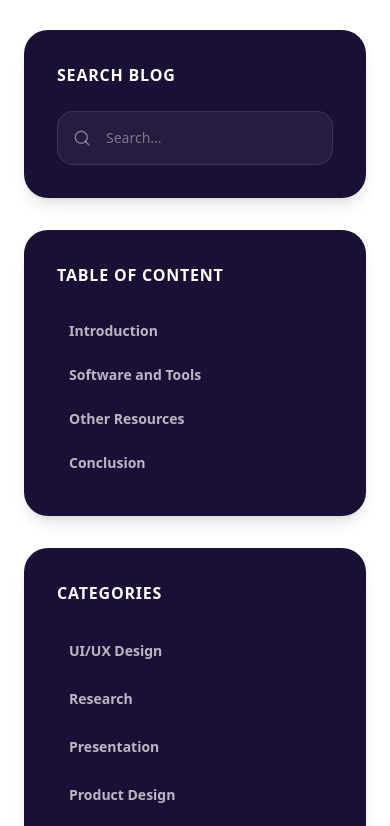
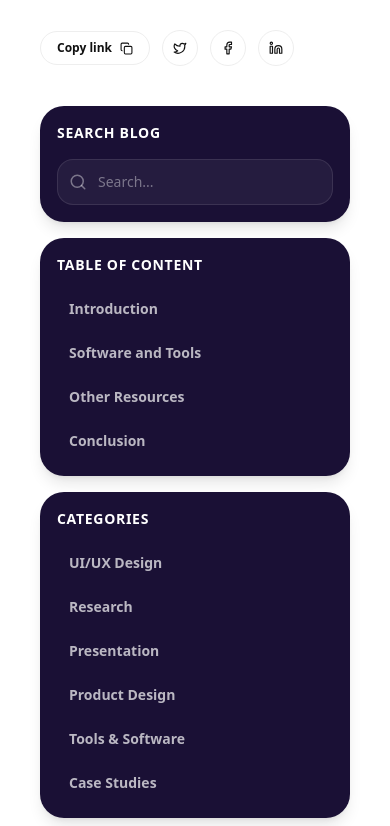
Before and after one commit to Maheen84/Odho-s-Solutions-biztech, a React (Vite) app: page /blog/api-stack in a window 390 px wide. Shown: the part 3818-4644 px from the top of the page. Built offline with nearby package versions, Linux system fonts and the light colour scheme.

Commit message:
fix: responsive layout for Home, BlogDetail, Footer and app overflow

```diff
--- a/src/App.tsx
+++ b/src/App.tsx
@@ -24,7 +24,7 @@ export default function App() {
   return (
     <Router>
       <ScrollToTop />
-      <div className="relative flex flex-col min-h-screen">
+      <div className="relative flex flex-col min-h-screen overflow-x-hidden">
         {/* Global Watermark */}
         <div className="fixed inset-0 pointer-events-none z-[9999] flex items-center justify-center overflow-hidden mix-blend-multiply">
           <span className="text-[4vw] md:text-[5vw] font-black text-black opacity-10 whitespace-nowrap -rotate-12 select-none">
--- a/src/components/layout/Footer.tsx
+++ b/src/components/layout/Footer.tsx
@@ -58,7 +58,7 @@ export default function Footer() {
       <div className="footer-bottom">
         <div className="footer-bottom-top">
           <span>© DHo's Solution Ltd 2026</span>
-          <div style={{ display: 'flex', gap: '16px' }}>
+          <div className="footer-bottom-links">
             <a href="#">Web Design</a>
             <span>|</span>
             <a href="#">Privacy Policy</a>
--- a/src/index.css
+++ b/src/index.css
@@ -298,24 +298,25 @@
     @apply static flex justify-center text-center mt-4 mb-6 w-full;
   }
 }
-.footer-grid { @apply grid grid-cols-1 sm:grid-cols-2 lg:grid-cols-4 gap-12 px-6 md:px-20 pb-16 md:pl-32 mt-10 md:mt-[60px]; }
-.footer-cta h3 { @apply text-[22px] font-bold text-[#111] mb-5 leading-[1.3] normal-case; }
+.footer-grid { @apply grid grid-cols-2 lg:grid-cols-4 gap-6 px-4 md:px-8 lg:px-16 pb-10 md:pb-16 mt-8; }
+.footer-cta h3 { @apply text-[22px] font-bold text-[#111] mb-4 leading-[1.3] normal-case; }
 .footer-btn { @apply bg-[#1a1a2e] text-white rounded-[50px] p-[11px_24px] text-[13px] font-semibold inline-flex items-center gap-2 cursor-pointer transition hover:bg-[#2e2e50] w-auto; }
 @media (max-width: 768px) {
-  .footer-grid { @apply grid-cols-1 gap-8 px-6 pb-10 md:px-20 md:pl-32; }
+  .footer-grid { @apply grid-cols-2 gap-6 px-4 pb-8; }
   .footer-socials { @apply justify-center flex-row flex-wrap p-4 mb-0; }
-  .footer-bottom { @apply px-6 text-center; }
-  .footer-bottom-top { @apply flex-col gap-3; }
+  .footer-bottom { @apply px-4 text-center; }
+  .footer-bottom-top { @apply flex-col items-center text-center gap-2; }
   .footer-cta h3 { @apply text-[20px]; }
 }
-.footer-col-label { @apply text-[11px] text-[#999] uppercase tracking-[2px] mb-[18px]; }
-.footer-col a { @apply block text-[13px] text-[#444] mb-[12px] transition hover:text-[#E8345A]; }
+.footer-col-label { @apply text-[11px] text-[#999] uppercase tracking-[2px] mb-[12px]; }
+.footer-col a { @apply block text-[13px] text-[#444] mb-[10px] transition hover:text-[#E8345A]; }
 .new-badge { @apply bg-[#E8345A] text-white text-[9px] font-bold p-[2px_6px] rounded-[4px] ml-[6px] align-middle; }
-.footer-contact-item { @apply flex items-start gap-2.5 text-[13px] text-[#444] mb-[12px]; }
+.footer-contact-item { @apply flex items-start gap-2.5 text-[13px] text-[#444] mb-[10px]; }
 .footer-contact-item svg { @apply text-[#E8345A] mt-[2px] flex-none; }
-.footer-tagline { @apply text-[clamp(32px,5vw,60px)] font-normal italic text-[#E8345A] leading-[1.2] text-center w-full mt-10; }
-.footer-bottom { @apply flex flex-col gap-3 border-t border-[#eee] mt-8 p-4 px-6 md:px-20 text-[12px] text-[#aaa] text-center md:text-left; }
-.footer-bottom-top { @apply flex flex-col md:flex-row justify-between items-center gap-4; }
+.footer-tagline { @apply text-[8vw] lg:text-[80px] font-normal italic text-[#E8345A] leading-[1.1] text-center w-full mt-8; }
+.footer-bottom { @apply flex flex-col items-center text-center gap-2 border-t border-[#eee] mt-8 p-4 px-4 md:px-8 lg:px-16 text-[12px] text-[#aaa]; }
+.footer-bottom-top { @apply flex flex-col md:flex-row justify-between items-center gap-3 w-full; }
+.footer-bottom-links { @apply flex flex-wrap justify-center items-center gap-3 text-[#aaa]; }
 .footer-bottom a { @apply text-[#aaa] transition hover:text-[#E8345A]; }
 
 .about-content {
--- a/src/pages/BlogDetail.tsx
+++ b/src/pages/BlogDetail.tsx
@@ -15,12 +15,12 @@ export default function BlogDetail() {
       />
 
       {/* Article Section */}
-      <section className="py-20 bg-white">
+      <section className="py-12 bg-white px-4 md:px-8 lg:px-16">
         <div className="container">
-          <div className="grid grid-cols-1 md:grid-cols-12 gap-12 items-start">
+          <div className="grid grid-cols-1 gap-10 lg:grid-cols-[1fr_320px] items-start">
 
             {/* Left Content */}
-            <div className="md:col-span-8">
+            <div>
               <article className="blog-article">
                 <div className="text-center mb-10">
                   <time className="block text-[#e91e8c] font-extrabold text-xs uppercase tracking-[0.2em] mb-4">
@@ -124,40 +124,40 @@ export default function BlogDetail() {
             </div>
 
             {/* Sidebar */}
-            <div className="md:col-span-4 space-y-8 md:sticky md:top-24">
+            <div className="space-y-4 lg:space-y-8">
                {/* Search */}
-               <div className="p-8 bg-[#1a1035] border border-transparent rounded-[24px] shadow-lg text-white">
-                 <h3 className="text-base font-bold mb-6 text-white uppercase tracking-wider">Search Blog</h3>
+               <div className="p-4 lg:p-6 bg-[#1a1035] border border-transparent rounded-[24px] shadow-lg text-white">
+                 <h3 className="text-sm font-bold mb-4 text-white uppercase tracking-wider">Search Blog</h3>
                  <div className="relative">
                    <input
                      type="text"
                      placeholder="Search..."
-                     className="w-full pl-12 pr-6 py-4 bg-white/5 rounded-[16px] border border-white/10 focus:border-primary outline-none transition-all text-sm text-white placeholder-white/40"
+                     className="w-full pl-10 pr-4 py-3 bg-white/5 rounded-[16px] border border-white/10 focus:border-primary outline-none transition-all text-sm text-white placeholder-white/40"
                    />
-                   <Search className="absolute left-4 top-1/2 -translate-y-1/2 text-white/40" size={18} />
+                   <Search className="absolute left-3 top-1/2 -translate-y-1/2 text-white/40" size={18} />
                  </div>
                </div>
 
                {/* Table of Content */}
-               <div className="p-8 bg-[#1a1035] border border-transparent rounded-[24px] shadow-lg text-white">
-                 <h3 className="text-base font-bold mb-6 text-white uppercase tracking-wider">Table Of Content</h3>
-                 <nav className="flex flex-col gap-1">
-                    <a href="#introduction" onClick={(e) => { e.preventDefault(); document.getElementById('introduction')?.scrollIntoView({behavior: 'smooth'}) }} className="block py-2.5 px-3 rounded-[12px] text-sm font-semibold text-white/70 hover:text-white hover:bg-white/5 transition-colors">Introduction</a>
-                    <a href="#software" onClick={(e) => { e.preventDefault(); document.getElementById('software')?.scrollIntoView({behavior: 'smooth'}) }} className="block py-2.5 px-3 rounded-[12px] text-sm font-semibold text-white/70 hover:text-white hover:bg-white/5 transition-colors">Software and Tools</a>
-                    <a href="#resources" onClick={(e) => { e.preventDefault(); document.getElementById('resources')?.scrollIntoView({behavior: 'smooth'}) }} className="block py-2.5 px-3 rounded-[12px] text-sm font-semibold text-white/70 hover:text-white hover:bg-white/5 transition-colors">Other Resources</a>
-                    <a href="#conclusion" onClick={(e) => { e.preventDefault(); document.getElementById('conclusion')?.scrollIntoView({behavior: 'smooth'}) }} className="block py-2.5 px-3 rounded-[12px] text-sm font-semibold text-white/70 hover:text-white hover:bg-white/5 transition-colors">Conclusion</a>
+               <div className="p-4 lg:p-6 bg-[#1a1035] border border-transparent rounded-[24px] shadow-lg text-white">
+                 <h3 className="text-sm font-bold mb-4 text-white uppercase tracking-wider">Table Of Content</h3>
+                 <nav className="flex flex-col gap-2">
+                    <a href="#introduction" onClick={(e) => { e.preventDefault(); document.getElementById('introduction')?.scrollIntoView({behavior: 'smooth'}) }} className="block py-2 px-3 rounded-[12px] text-sm font-semibold text-white/70 hover:text-white hover:bg-white/5 transition-colors">Introduction</a>
+                    <a href="#software" onClick={(e) => { e.preventDefault(); document.getElementById('software')?.scrollIntoView({behavior: 'smooth'}) }} className="block py-2 px-3 rounded-[12px] text-sm font-semibold text-white/70 hover:text-white hover:bg-white/5 transition-colors">Software and Tools</a>
+                    <a href="#resources" onClick={(e) => { e.preventDefault(); document.getElementById('resources')?.scrollIntoView({behavior: 'smooth'}) }} className="block py-2 px-3 rounded-[12px] text-sm font-semibold text-white/70 hover:text-white hover:bg-white/5 transition-colors">Other Resources</a>
+                    <a href="#conclusion" onClick={(e) => { e.preventDefault(); document.getElementById('conclusion')?.scrollIntoView({behavior: 'smooth'}) }} className="block py-2 px-3 rounded-[12px] text-sm font-semibold text-white/70 hover:text-white hover:bg-white/5 transition-colors">Conclusion</a>
                  </nav>
                </div>
 
                {/* Categories */}
-               <div className="p-8 bg-[#1a1035] border border-transparent rounded-[24px] shadow-lg text-white">
-                 <h3 className="text-base font-bold mb-6 text-white uppercase tracking-wider">Categories</h3>
-                 <div className="space-y-1">
+               <div className="p-4 lg:p-6 bg-[#1a1035] border border-transparent rounded-[24px] shadow-lg text-white">
+                 <h3 className="text-sm font-bold mb-4 text-white uppercase tracking-wider">Categories</h3>
+                 <div className="space-y-2">
                    {["UI/UX Design", "Research", "Presentation", "Product Design", "Tools & Software", "Case Studies"].map((cat, idx) => (
                      <NavLink
                        key={idx}
                        to={`/blog?category=${cat}`}
-                       className="block p-3 rounded-[12px] text-white/70 hover:text-white hover:bg-white/5 transition-all font-semibold text-sm"
+                       className="block py-2 px-3 rounded-[12px] text-sm font-semibold text-white/70 hover:text-white hover:bg-white/5 transition-all"
                      >
                        {cat}
                      </NavLink>
```
Also changed, not shown: src/pages/Home.tsx (+22 -18 lines).
